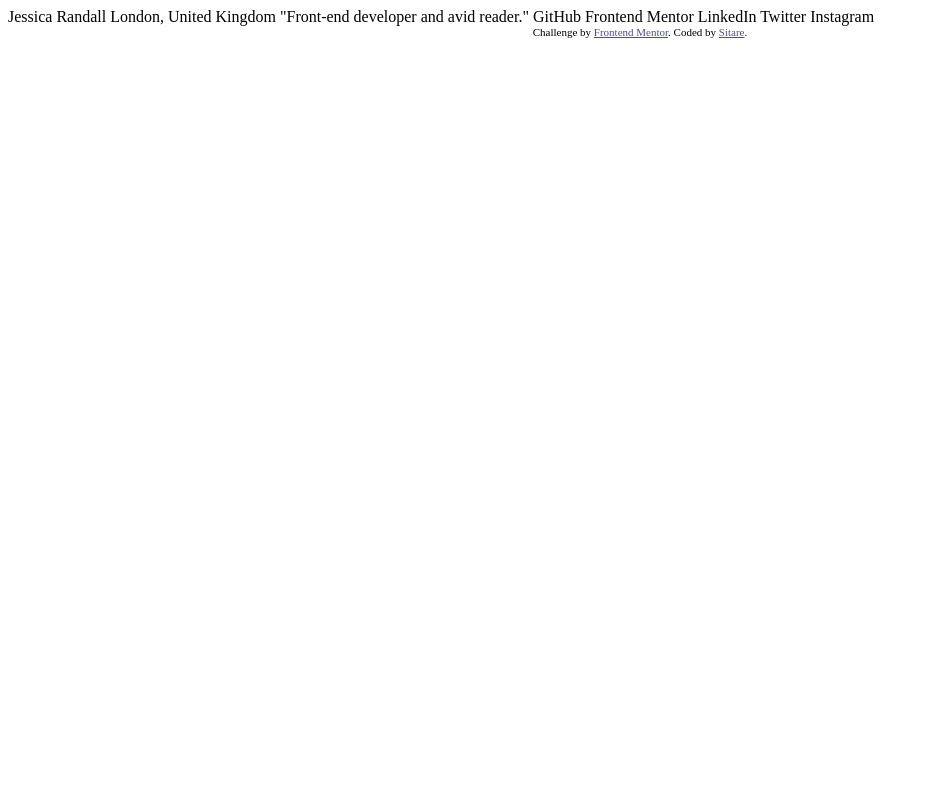
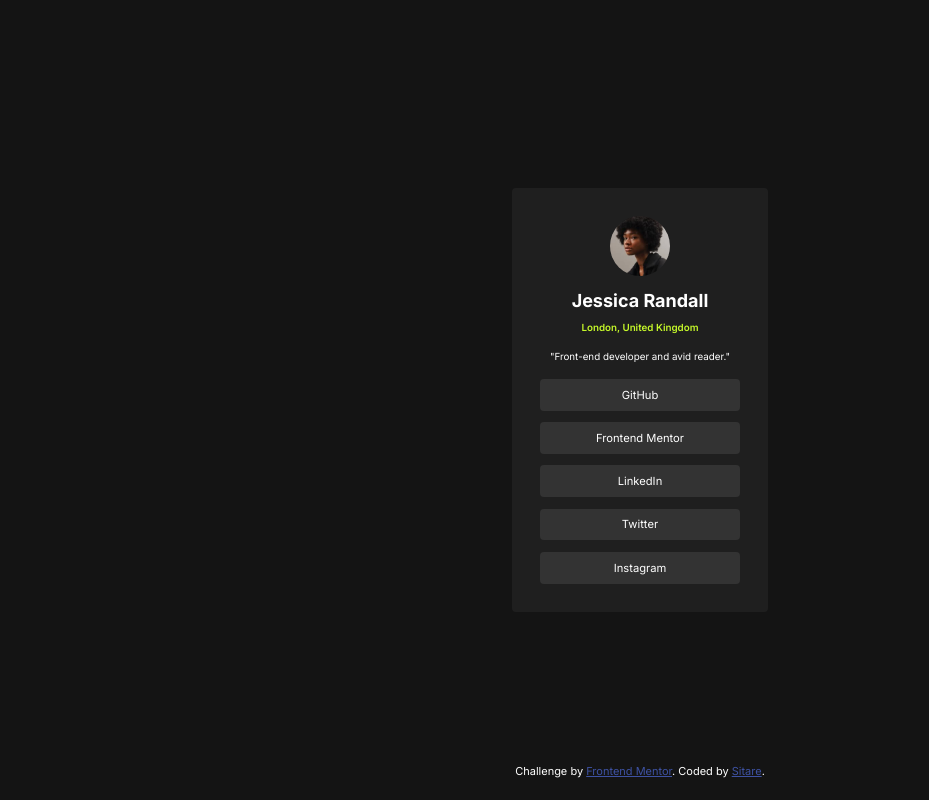
Before and after one commit to msa-sitare/social-links-profile, a plain HTML site: page index.html in a window 1280 px wide. Shown: the whole page, without its empty margins (0-929 px from the left). Drawn offline with Linux system fonts and the light colour scheme.

Commit message:
complete container

```diff
--- a/index.html
+++ b/index.html
@@ -1,34 +1,47 @@
 <!DOCTYPE html>
 <html lang="en">
   <head>
-  <meta charset="UTF-8">
-  <meta name="viewport" content="width=device-width, initial-scale=1.0"> <!-- displays site properly based on user's device -->
-
-  <link rel="icon" type="image/png" sizes="32x32" href="./assets/images/favicon-32x32.png">
-
+    <meta charset="UTF-8" />
+    <meta name="viewport" content="width=device-width, initial-scale=1.0" />
+    <link
+      rel="icon"
+      type="image/png"
+      sizes="32x32"
+      href="./assets/images/favicon-32x32.png"
+    />
+    <link href="style.css" rel="stylesheet" />
+    <link
+      href="https://fonts.googleapis.com/css2?family=Inter:wght@100..900&display=swap"
+      rel="stylesheet"
+    />
     <title>Frontend Mentor | Social links profile</title>
-
-  <!-- Feel free to remove these styles or customise in your own stylesheet 👍 -->
-  <style>
-    .attribution { font-size: 11px; text-align: center; }
-    .attribution a { color: hsl(228, 45%, 44%); }
-  </style>
   </head>
   <body>
-
-  Jessica Randall
-  London, United Kingdom
-  "Front-end developer and avid reader."
-
-  GitHub
-  Frontend Mentor
-  LinkedIn
-  Twitter
-  Instagram
-
+    <div class="profile">
+      <img src="./assets/images/avatar-jessica.jpeg" alt="profile-picture" />
+      <div class="profile-name-location">
+        <h3 class="name">Jessica Randall</h3>
+        <h4 class="location">London, United Kingdom</h4>
+      </div>
+      <p class="info">"Front-end developer and avid reader."</p>
+      <div class="profile-social-links">
+        <button>GitHub</button>
+        <button>Frontend Mentor</button>
+        <button>LinkedIn</button>
+        <button>Twitter</button>
+        <button>Instagram</button>
+      </div>
+    </div>
     <div class="attribution">
-    Challenge by <a href="https://www.frontendmentor.io?ref=challenge" target="_blank">Frontend Mentor</a>.
-    Coded by <a href="https://github.com/msa-sitare/social-links-profile" target="_blank">Sitare</a>.
+      Challenge by
+      <a href="https://www.frontendmentor.io?ref=challenge" target="_blank"
+        >Frontend Mentor</a
+      >. Coded by
+      <a
+        href="https://github.com/msa-sitare/social-links-profile"
+        target="_blank"
+        >Sitare</a
+      >.
     </div>
   </body>
 </html>
--- /dev/null
+++ b/style.css
@@ -0,0 +1,114 @@
+*,
+*::after,
+*::before {
+  box-sizing: border-box;
+}
+
+html,
+body,
+div,
+h1,
+h2,
+h3,
+h4,
+h5,
+h6,
+button,
+p,
+a,
+img {
+  margin: 0;
+  padding: 0;
+  font-size: 100%;
+  font: inherit;
+}
+
+:root {
+  --primary: hsl(75, 94%, 57%);
+  --neutral-white: hsl(0, 0%, 100%);
+  --neutral-grey: hsl(0, 0%, 20%);
+  --neutral-darkgrey: hsl(0, 0%, 12%);
+  --neutral-black: hsl(0, 0%, 8%);
+}
+
+body {
+  height: 100vh;
+  display: grid;
+  place-items: center;
+  font-size: 14px;
+  font-family: Inter, sans-serif;
+  background-color: var(--neutral-black);
+  color: var(--neutral-white);
+}
+
+img {
+  border-radius: 50%;
+  aspect-ratio: auto;
+  height: 60px;
+}
+
+h3 {
+  font-size: 18px;
+  font-weight: 700;
+  padding-bottom: 0.6em;
+}
+
+.profile {
+  background-color: var(--neutral-darkgrey);
+  display: flex;
+  flex-flow: wrap column;
+  justify-content: center;
+  align-items: center;
+  padding: 2em 1em;
+  border-radius: 4px;
+}
+
+.profile-name-location {
+  gap: 0.8em;
+  margin: 1em auto 1.3em;
+  text-align: center;
+}
+
+.location {
+  font-size: 0.7em;
+  color: var(--primary);
+  font-weight: 600;
+}
+
+.info {
+  font-size: 0.7em;
+  font-weight: 400;
+}
+
+.profile-social-links {
+  display: flex;
+  flex-flow: wrap column;
+  gap: 0.8em;
+  margin-top: 1.2em;
+}
+
+.attribution {
+  font-size: 11px;
+  text-align: center;
+  position: absolute;
+  bottom: 2em;
+}
+.attribution a {
+  color: hsl(228, 45%, 44%);
+}
+
+button {
+  width: 100%;
+  font-size: 0.8em;
+  background-color: var(--neutral-grey);
+  border: none;
+  border-radius: 4px;
+  color: var(--neutral-white);
+  padding: 0.8em 5em;
+}
+
+@media screen and (min-width: 375px) {
+  .profile {
+    padding: 2em;
+  }
+}
```
Also changed, not shown: 1 other file. Lines whose indentation alone changed are shown as unchanged.
